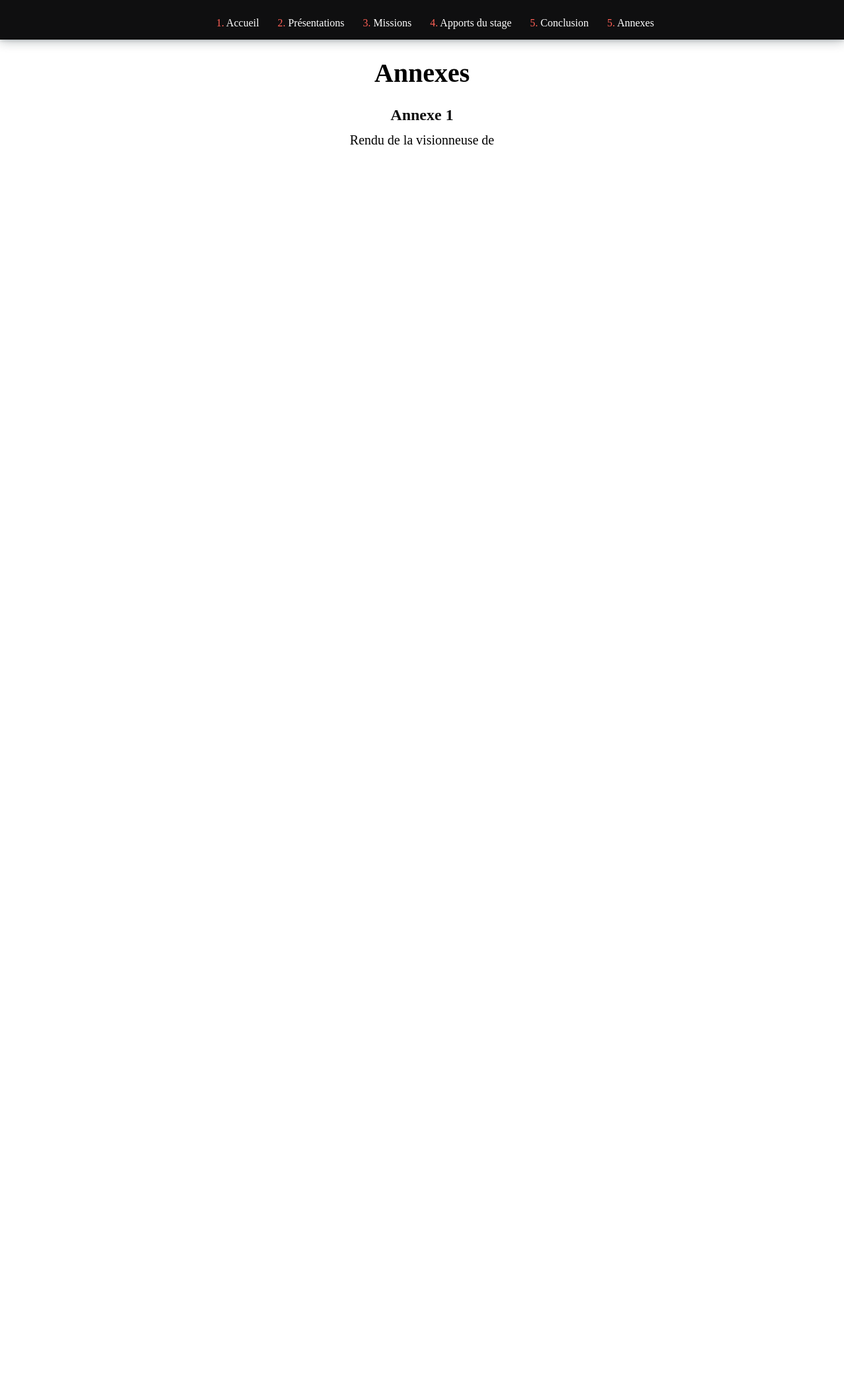
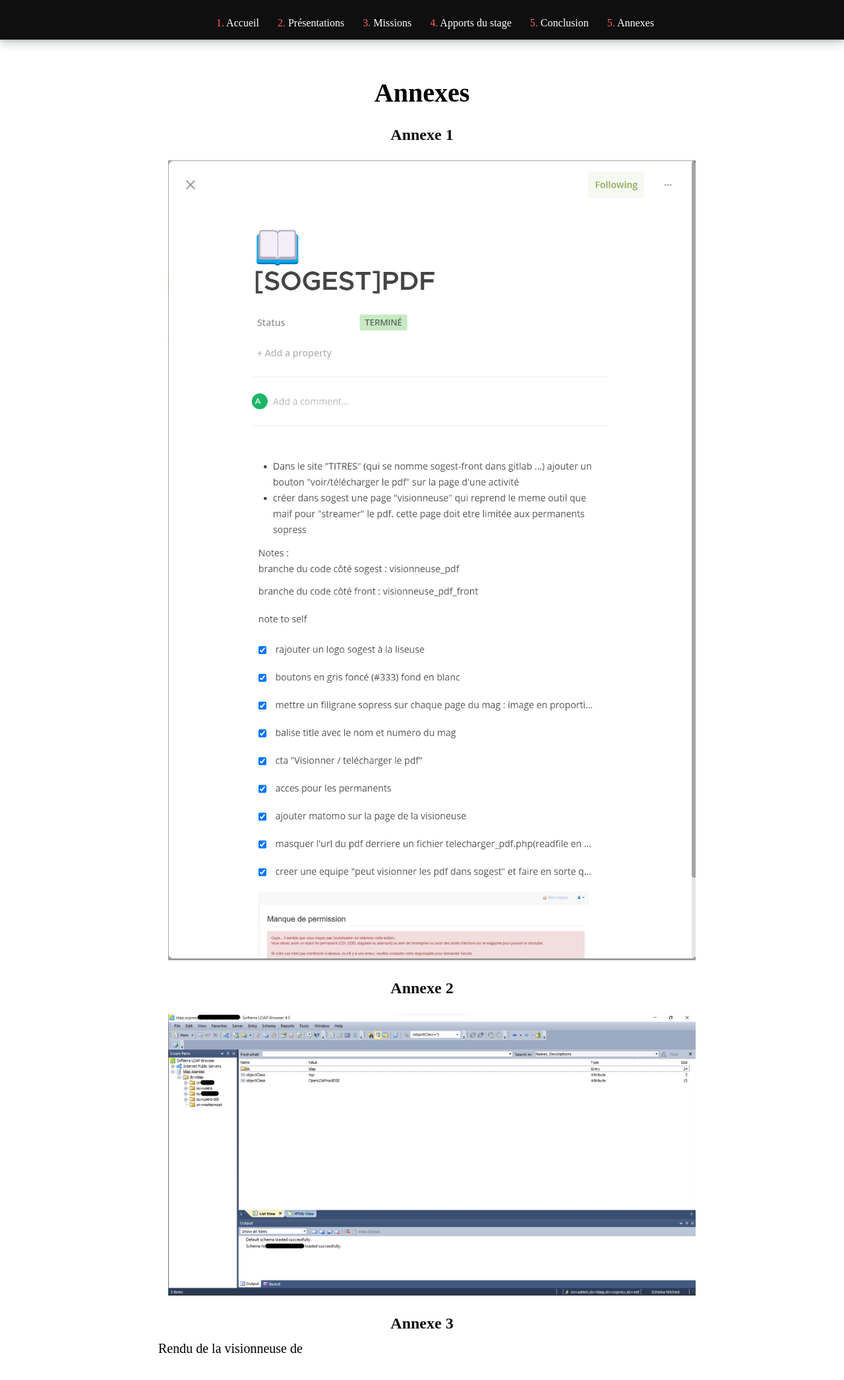
Before and after one commit to Aliciasaci/Rapport_stage, a PHP site: page /annexes.php in a window 1280 px wide. Shown: the whole page at 66% size. Before the commit the page ends 219 px from the top, so only its background shows below. Run offline with PHP 8.4, Linux system fonts and the light colour scheme; style sheets or scripts are compiled from the project's sources.

Commit message:
mise à jour

```diff
--- a/annexes.php
+++ b/annexes.php
@@ -13,12 +13,21 @@
 <body>
     <?php include_once("header.php") ?>
     <main>
-        <div id="annexes-content">
+        <div id="main-content">
             <h1 class="big-title">Annexes</h1>
-
-            <div>
+            <div class="annexes-content">
                 <h2>Annexe 1</h2>
+                <p></p>
+                <img src="images/tache.png" width="100%"/>
+            </div>
+            <div class="annexes-content">
+                <h2>Annexe 2</h2>
+                <img src="images/ldap_browser.png" width="100%"/>
+            </div>
+            <div class="annexes-content">
+                <h2>Annexe 3</h2>
                 <p>Rendu de la visionneuse de </p>
+                <img>
             </div>
         </div>
     </main>
--- a/style/style.scss
+++ b/style/style.scss
@@ -13,7 +13,8 @@ header {
   display: flex;
   justify-content: center;
   background-color: #0f0f10;
-    box-shadow: rgba(14, 30, 37, 0.12) 0px 2px 4px 0px, rgba(14, 30, 37, 0.32) 0px 2px 16px 0px;
+  box-shadow: rgba(14, 30, 37, 0.12) 0px 2px 4px 0px,
+    rgba(14, 30, 37, 0.32) 0px 2px 16px 0px;
 }
 
 #menu {
@@ -86,14 +87,7 @@ main {
     margin: auto;
     padding-top: 30px;
   }
-    #annexes-content{
-        width: 80%;
-        margin: auto;
-        text-align: center;
-        img{
-            width: 100%;
-        }
-    }
+
   .big-title {
     // color: #fe5f55;
     font-size: 40px;
@@ -164,7 +158,8 @@ footer {
   align-items: center;
   justify-content: center;
   font-size: 18px;
-    box-shadow: rgba(14, 30, 37, 0.12) 0px 2px 4px 0px, rgba(14, 30, 37, 0.32) 0px 2px 16px 0px;
+  box-shadow: rgba(14, 30, 37, 0.12) 0px 2px 4px 0px,
+    rgba(14, 30, 37, 0.32) 0px 2px 16px 0px;
 }
 
 .fifth-title {
@@ -261,6 +256,17 @@ a {
   color: rgb(104, 104, 104);
 }
 
+.annexes-content {
+  margin: auto;
+  h2 {
+    text-align: center;
+  }
+  img {
+    border: none;
+    width: 100%;
+  }
+}
+
 // .def{
 //     background-color: rgb(230, 230, 230);
 //     width: fit-content;
```
Also changed, not shown: images/host_file_editor.png (added), images/ldap_browser.png (added), images/organisation.png (added), images/tache.png (added). Lines whose indentation alone changed are shown as unchanged.
